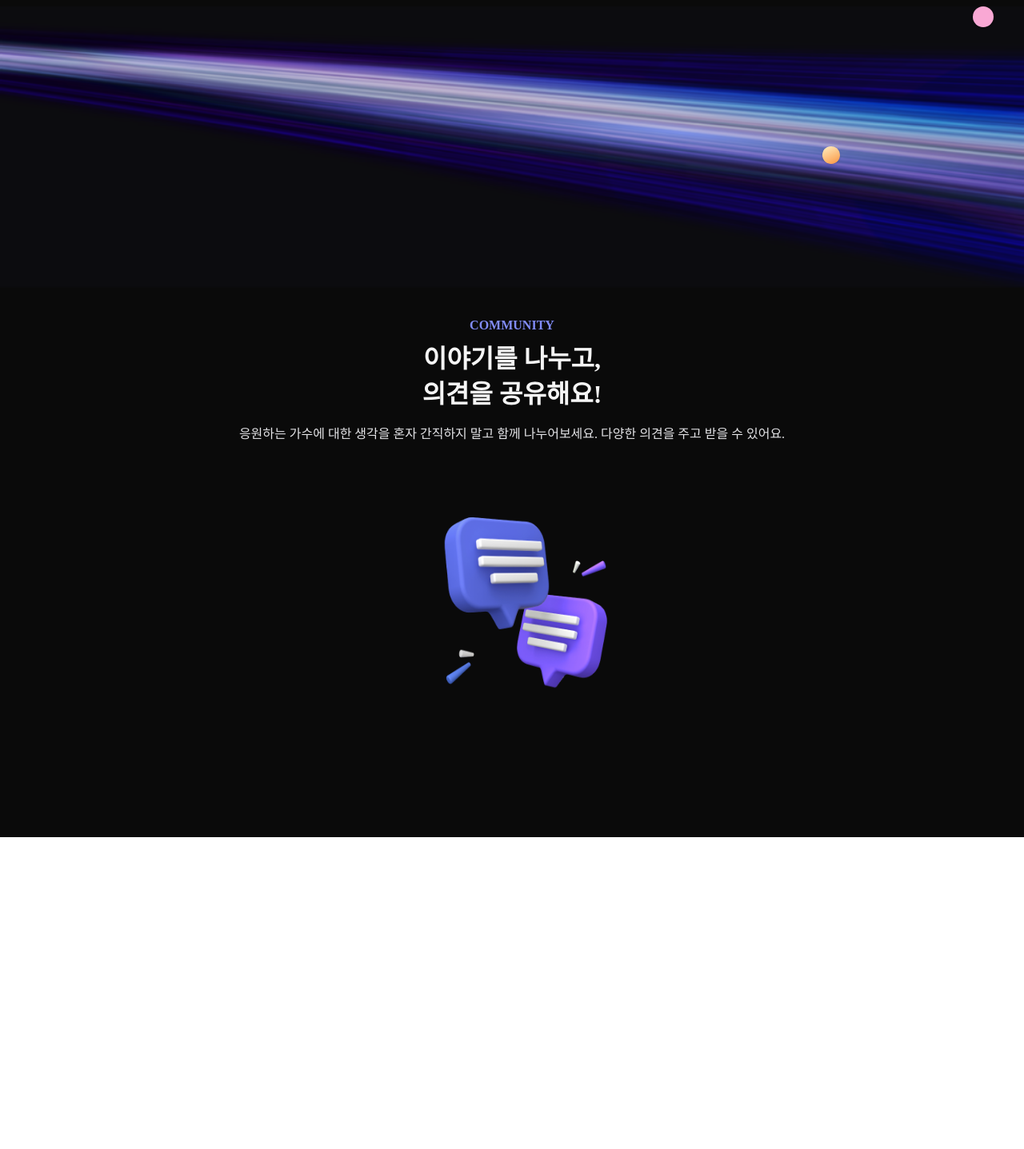
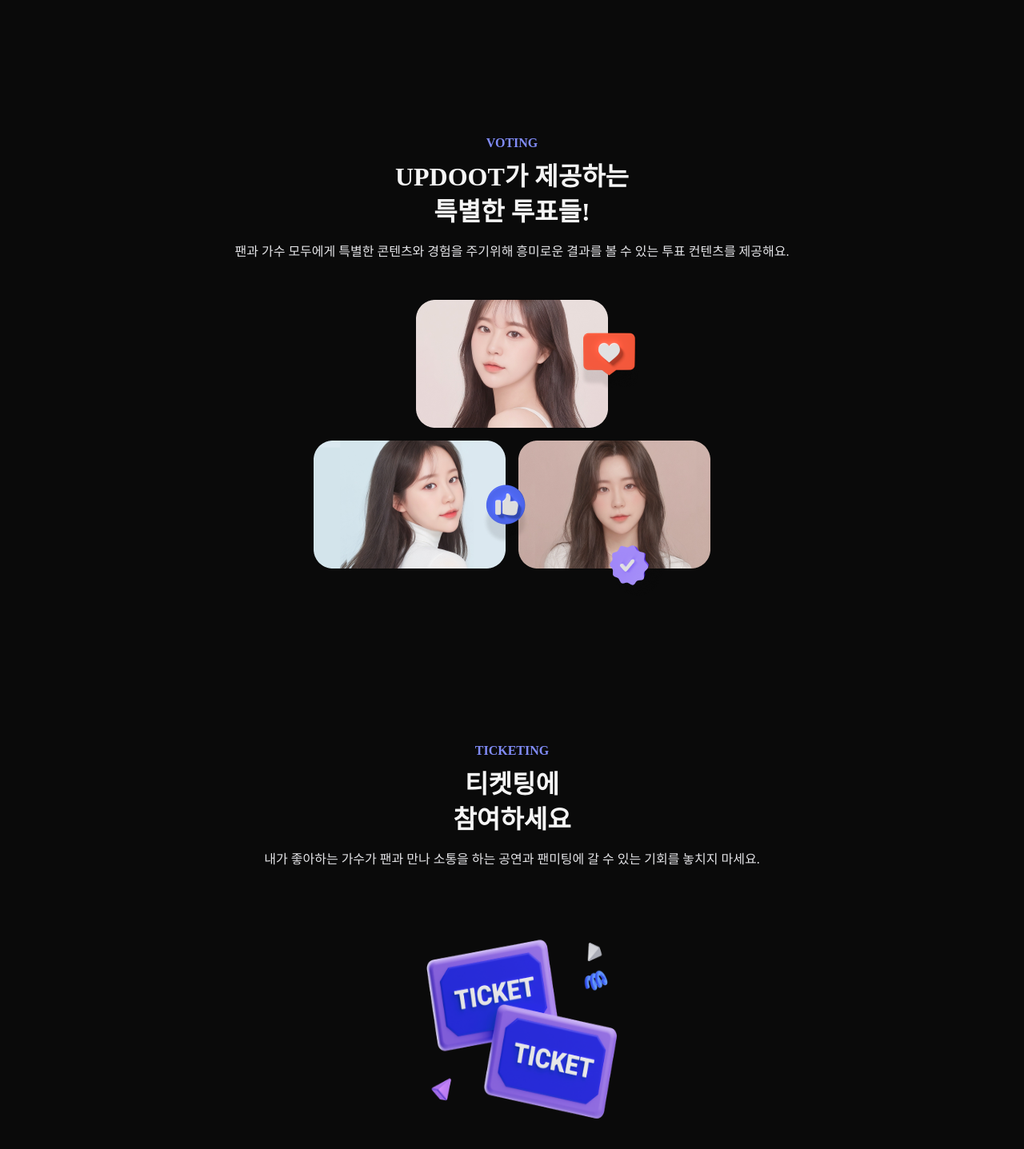
Before and after one commit to kanghyungmin/MVP, a Next.js app: page / in a window 1280 px wide. Shown: the part 565-2002 px from the top of the page at 80% size. Before the commit the page ends 1612 px from the top, so only its background shows below. Built offline with nearby package versions, Linux system fonts and the light colour scheme; what tw-elements would draw is missing.

Commit message:
add event region

```diff
--- a/pages/component/arcordinan.tsx
+++ b/pages/component/arcordinan.tsx
@@ -67,7 +67,7 @@
               aria-labelledby="headingOne"
               data-te-parent="#accordionExample"
             >
-              <div className="min-w-[279px] text-zinc-200 text-base px-9 font-normal font-['Pretendard'] leading-normal">
+              <div className="max-w-[279px] text-zinc-200 text-base pl-12 font-normal font-['Pretendard'] leading-normal">
                 내가 응원하는 가수를 향해 다양한 방식으로 커뮤니티 내에서 의견을
                 나누고 생각을 공유할 수 있어요.
               </div>
@@ -113,7 +113,7 @@
               aria-labelledby="headingTwo"
               data-te-parent="#accordionExample"
             >
-              <div className="min-w-[279px] text-zinc-200 text-base px-9 font-normal font-['Pretendard'] leading-normal">
+              <div className="max-w-[279px] text-zinc-200 text-base pl-12 font-normal font-['Pretendard'] leading-normal">
                 공연에 대한 단독 티켓팅, 단 하나뿐인 NFT, 그리고 투표 등
                 크리에이티브 오너십을 가질 수 있는 새로운 방안을 제시해요.
               </div>
@@ -159,7 +159,7 @@
               aria-labelledby="headingThree"
               data-te-parent="#accordionExample"
             >
-              <div className="min-w-[279px] text-zinc-200 text-base px-9 font-normal font-['Pretendard'] leading-normal">
+              <div className="max-w-[279px] text-zinc-200 text-base pl-12 font-normal font-['Pretendard'] leading-normal">
                 수동적으로 소비하는 팬 문화가 아닌, 스스로 만들어 가는 새로운 팬
                 문화 확산에 참여할 수 있어요.
               </div>
--- a/pages/component/ticketingFeature.tsx
+++ b/pages/component/ticketingFeature.tsx
@@ -1,7 +1,38 @@
 import React, { useEffect, useState } from "react";
 
 function TicketingFeature() {
-  return <div></div>;
+  return (
+    <div>
+      <div className="w-full h-[652px] bg-neutral-950 px-4 pb-40 flex-col justify-start items-center gap-12 inline-flex">
+        <div className="self-stretch h-[492px] flex-col justify-start items-center gap-12 flex">
+          <div className="self-stretch h-[184px] flex-col justify-center items-center gap-8 flex">
+            <div className="self-stretch h-[184px] flex-col justify-start items-start gap-4 flex">
+              <div className="self-stretch h-[120px] flex-col justify-center items-center gap-2 flex">
+                <div className="self-stretch text-center text-indigo-400 text-base font-bold font-['Pretendard'] leading-normal">
+                  TICKETING
+                </div>
+                <div className="self-stretch text-center text-neutral-100 text-[32px] font-bold font-['Pretendard'] leading-[44px]">
+                  티켓팅에
+                  <br />
+                  참여하세요
+                </div>
+              </div>
+              <div className="self-stretch text-center text-zinc-200 text-base font-normal font-['Pretendard'] leading-normal">
+                내가 좋아하는 가수가 팬과 만나 소통을 하는 공연과 팬미팅에 갈 수
+                있는 기회를 놓치지 마세요.
+              </div>
+            </div>
+          </div>
+          <div className="w-80 h-[260px] relative">
+            <img
+              className="w-[258.38px] h-[238.03px] left-[40.88px] top-[8.53px] absolute"
+              src="/image/img-ticketing_M.png"
+            ></img>
+          </div>
+        </div>
+      </div>
+    </div>
+  );
 }
 
 export default TicketingFeature;
--- a/pages/component/votingFeature.tsx
+++ b/pages/component/votingFeature.tsx
@@ -1,7 +1,32 @@
 import React, { useEffect, useState } from "react";
 
 function VotingFeature() {
-  return <div></div>;
+  return (
+    <div className="relative w-full bg-neutral-950 h-[760px] px-4 pb-40 flex-col justify-start items-center gap-12 inline-flex">
+      <div className="self-stretch h-[184px] flex-col justify-start items-center gap-12 flex">
+        <div className="self-stretch h-[184px] flex-col justify-center items-center gap-8 flex">
+          <div className="self-stretch h-[184px] flex-col justify-start items-start gap-4 flex">
+            <div className="self-stretch h-[120px] flex-col justify-center items-center gap-2 flex">
+              <div className="self-stretch text-center text-indigo-400 text-base font-bold font-['Pretendard'] leading-normal">
+                VOTING
+              </div>
+              <div className="self-stretch text-center text-neutral-100 text-[32px] font-bold font-['Pretendard'] leading-[44px]">
+                UPDOOT가 제공하는 <br />
+                특별한 투표들!
+              </div>
+            </div>
+            <div className="self-stretch text-center text-zinc-200 text-base font-normal font-['Pretendard'] leading-normal">
+              팬과 가수 모두에게 특별한 콘텐츠와 경험을 주기위해 흥미로운 결과를
+              볼 수 있는 투표 컨텐츠를 제공해요.
+              <div className="relative flex pt-[48px] justify-center">
+                <img src="/image/img-voting_M.png"></img>
+              </div>
+            </div>
+          </div>
+        </div>
+      </div>
+    </div>
+  );
 }
 
 export default VotingFeature;
--- a/pages/index.tsx
+++ b/pages/index.tsx
@@ -2,14 +2,15 @@
 import dynamic from "next/dynamic";
 import Arcodian from "./component/arcordinan";
 import CommunityFeature from "./component/communityFeature";
+import VotingFeature from "./component/votingFeature";
+import TicketingFeature from "./component/ticketingFeature";
 
 const inter = Inter({ subsets: ["latin"] });
 
 export default function Home() {
   return (
     <>
-      <div className="grid grid-cols-1 gap-0">
-        <header>
+      {/* <div className="flex-col"> */}
       {/* NavBar */}
       <nav>
         <div className="w-full min-h-[60px] md:h-[80px] bg-neutral-950 flex justify-between items-center">
@@ -31,7 +32,7 @@
         </div>
       </nav>
       {/* Hero Image-SM */}
-          <div className="sm:hidden w-full h-screen bg-neutral-950 relative">
+      <div className="sm:hidden w-full bg-neutral-950 relative">
         <div className="grid grid-cols-1 w-full h-[272px]  bg-neutral-950 justify-center gap-10 z-20">
           <div className="h-[272px] flex-col justify-center justify-items-start gap-5 flex mt-[100px] ">
             <div className="text-center text-white text-5xl font-bold font-['DM Sans'] leading-[60px]">
@@ -67,7 +68,7 @@
         <Arcodian />
       </div>
       {/* Hero Image-MD */}
-          <div className="sm:block hidden w-full h-[880px] relative bg-neutral-950">
+      {/* <div className="sm:block hidden w-full h-[880px] relative bg-neutral-950">
         <div className="w-screen pt-[5px] pb-[35px] top-[488px] absolute justify-center items-center inline-flex">
           <img
             className="w-full h-[352px] origin-top-left rotate-0"
@@ -83,8 +84,8 @@
             </div>
           </div>
           <div className="text-center text-gray-200 text-xl font-normal font-['Pretendard'] leading-7">
-                응원하는 가수의 공연 티켓 예매부터, 투표 그리고 함께 이야기를
-                나눌 수 있는
+            응원하는 가수의 공연 티켓 예매부터, 투표 그리고 함께 이야기를 나눌
+            수 있는
             <br />
             커뮤니티까지 한 번에 누릴 수 있어요.
           </div>
@@ -92,10 +93,10 @@
         <div className="w-7 h-7 left-[44px] top-[185px] absolute bg-gradient-to-br from-blue-200 to-violet-400 rounded-full shadow" />
         <div className="w-[22px] h-[22px] right-[226px] top-[665px] absolute origin-top-left rotate-[18.62deg] bg-gradient-to-br from-amber-100 to-orange-400 rounded-full shadow" />
         <div className="w-[26px] h-[26px] right-[38px] top-[493px] absolute bg-pink-300 rounded-full shadow" />
-          </div>
-        </header>
-      </div>
-      <CommunityFeature />
+      </div> */}
+      <CommunityFeature></CommunityFeature>
+      <VotingFeature></VotingFeature>
+      <TicketingFeature></TicketingFeature>
     </>
 
     // <div>
```
Also changed, not shown: public/image/img-ticketing_M.png (added), public/image/img-voting_M.png (added). Lines whose indentation alone changed are shown as unchanged.
